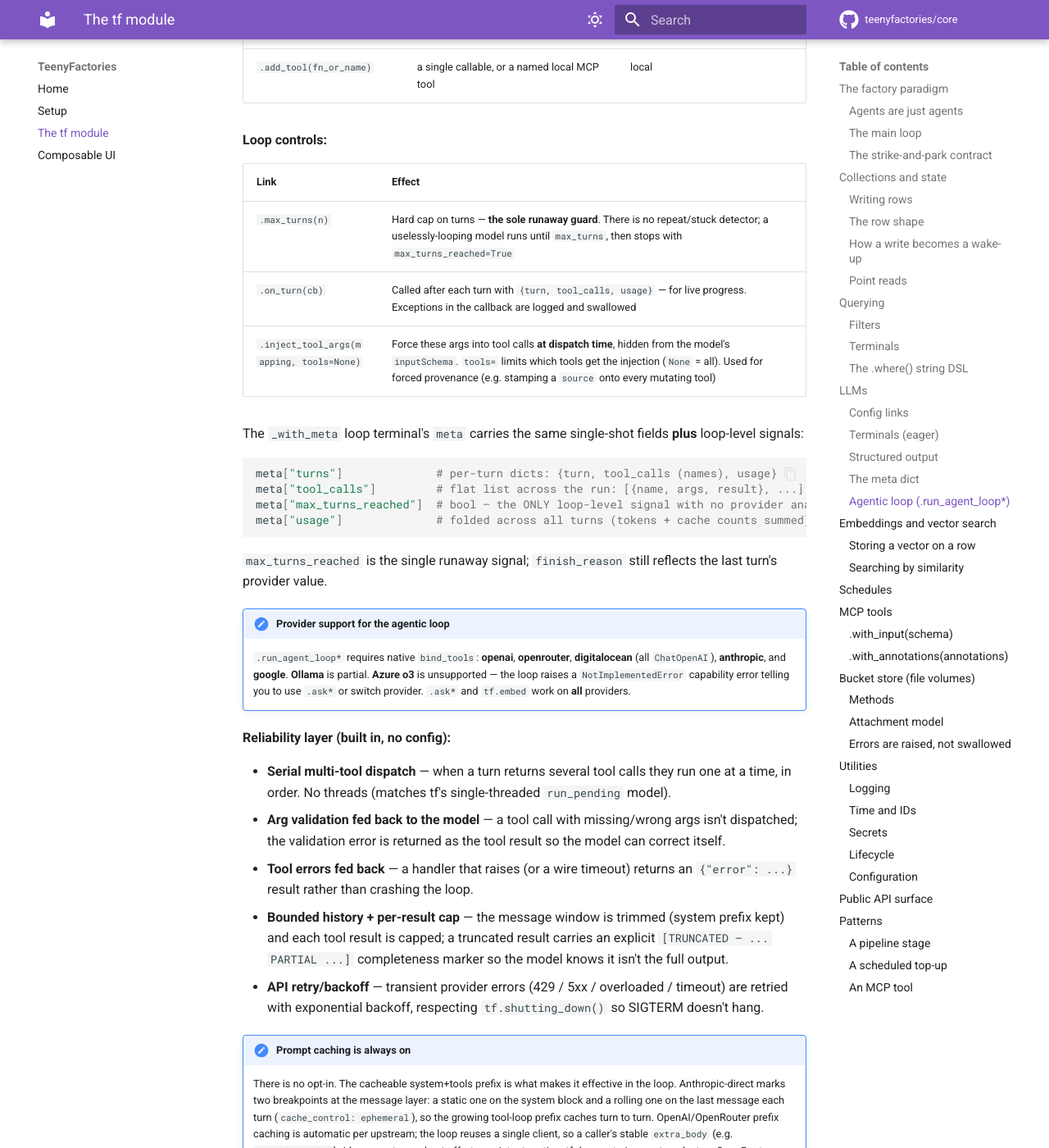
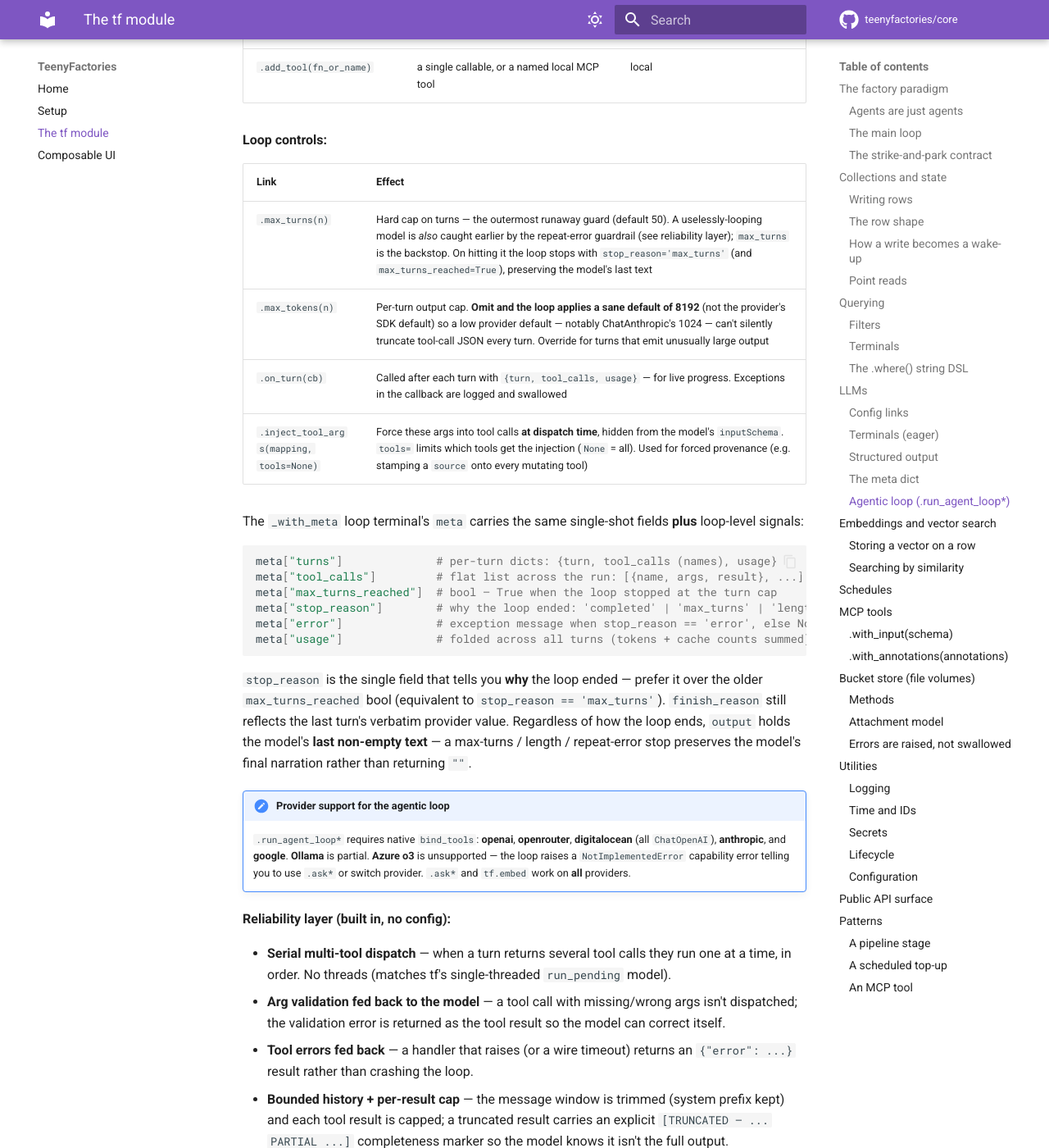
Before and after one commit to teenyfactories/core, an MkDocs documentation site: the page built from docs/tf-module.md, in a window 1280 px wide and 1400 px high, scrolled down 10252 px. Shown: the whole window at 82% size. Built offline with MkDocs 1.6.1 and Material for MkDocs 9.7.7, drawn with Linux system fonts in a browser that asks for light colours; comment, search, counter and statistics services are not loaded; some of the changed text lies outside the part shown.

Commit message:
docs(tf): sync tf-module agent-loop reference with stop_reason + max_tokens
Bring docs/tf-module.md in line with the as-built agentic loop:
- document the loop's 8192 default max_tokens (vs the provider SDK default)
- add the stop_reason / error meta fields and prefer stop_reason over the
  older max_turns_reached bool; note last-non-empty-text preservation
- describe the reliability guards: repeat-error guardrail, truncation-aware
  ('length') stop, and partial-progress-on-failure return contract

````diff
--- a/docs/tf-module.md
+++ b/docs/tf-module.md
@@ -463,7 +463,8 @@ available (cut/parked — security + DB gated).
 
 | Link | Effect |
 |---|---|
-| `.max_turns(n)` | Hard cap on turns — **the sole runaway guard**. There is no repeat/stuck detector; a uselessly-looping model runs until `max_turns`, then stops with `max_turns_reached=True` |
+| `.max_turns(n)` | Hard cap on turns — the outermost runaway guard (default 50). A uselessly-looping model is *also* caught earlier by the repeat-error guardrail (see reliability layer); `max_turns` is the backstop. On hitting it the loop stops with `stop_reason='max_turns'` (and `max_turns_reached=True`), preserving the model's last text |
+| `.max_tokens(n)` | Per-turn output cap. **Omit and the loop applies a sane default of 8192** (not the provider's SDK default) so a low provider default — notably ChatAnthropic's 1024 — can't silently truncate tool-call JSON every turn. Override for turns that emit unusually large output |
 | `.on_turn(cb)` | Called after each turn with `{turn, tool_calls, usage}` — for live progress. Exceptions in the callback are logged and swallowed |
 | `.inject_tool_args(mapping, tools=None)` | Force these args into tool calls **at dispatch time**, hidden from the model's `inputSchema`. `tools=` limits which tools get the injection (`None` = all). Used for forced provenance (e.g. stamping a `source` onto every mutating tool) |
 
@@ -473,12 +474,18 @@ The `_with_meta` loop terminal's `meta` carries the same single-shot fields
 ```python
 meta["turns"]              # per-turn dicts: {turn, tool_calls (names), usage}
 meta["tool_calls"]         # flat list across the run: [{name, args, result}, ...]
-meta["max_turns_reached"]  # bool — the ONLY loop-level signal with no provider analog
+meta["max_turns_reached"]  # bool — True when the loop stopped at the turn cap
+meta["stop_reason"]        # why the loop ended: 'completed' | 'max_turns' | 'length' | 'repeat_error' | 'error'
+meta["error"]              # exception message when stop_reason == 'error', else None
 meta["usage"]              # folded across all turns (tokens + cache counts summed)
 ```
 
-`max_turns_reached` is the single runaway signal; `finish_reason` still
-reflects the last turn's provider value.
+`stop_reason` is the single field that tells you **why** the loop ended — prefer
+it over the older `max_turns_reached` bool (equivalent to
+`stop_reason == 'max_turns'`). `finish_reason` still reflects the last turn's
+verbatim provider value. Regardless of how the loop ends, `output` holds the
+model's **last non-empty text** — a max-turns / length / repeat-error stop
+preserves the model's final narration rather than returning `""`.
 
 !!! note "Provider support for the agentic loop"
     `.run_agent_loop*` requires native `bind_tools`: **openai**,
@@ -504,6 +511,21 @@ reflects the last turn's provider value.
 - **API retry/backoff** — transient provider errors (429 / 5xx / overloaded /
   timeout) are retried with exponential backoff, respecting
   `tf.shutting_down()` so SIGTERM doesn't hang.
+- **Repeat-error guardrail** — the same tool called with identical args, failing
+  3× (heuristic), triggers a corrective nudge to the model; one more identical
+  failure after the nudge terminates the loop early with
+  `stop_reason='repeat_error'` (preserving last text) instead of grinding to
+  `max_turns`.
+- **Truncation-aware** — if a turn's `finish_reason == 'length'` (output cut at
+  the token limit) the loop stops with `stop_reason='length'` and preserves the
+  partial text, rather than dispatching possibly-malformed truncated tool-call
+  JSON. The default 8192 output cap (overridable via `.max_tokens()`) is the
+  headroom that keeps this rare.
+- **Partial progress on failure** — a non-transient exception mid-run doesn't
+  discard the run: `.run_agent_loop_with_meta()` returns `(output_so_far, meta)`
+  with `stop_reason='error'`, `meta['error']` set, and usage accumulated so far.
+  The plain `.run_agent_loop()` — no meta channel to carry the error — still
+  raises, preserving its fail-loud contract.
 
 !!! note "Prompt caching is always on"
     There is no opt-in. The cacheable system+tools prefix is what makes it
````
